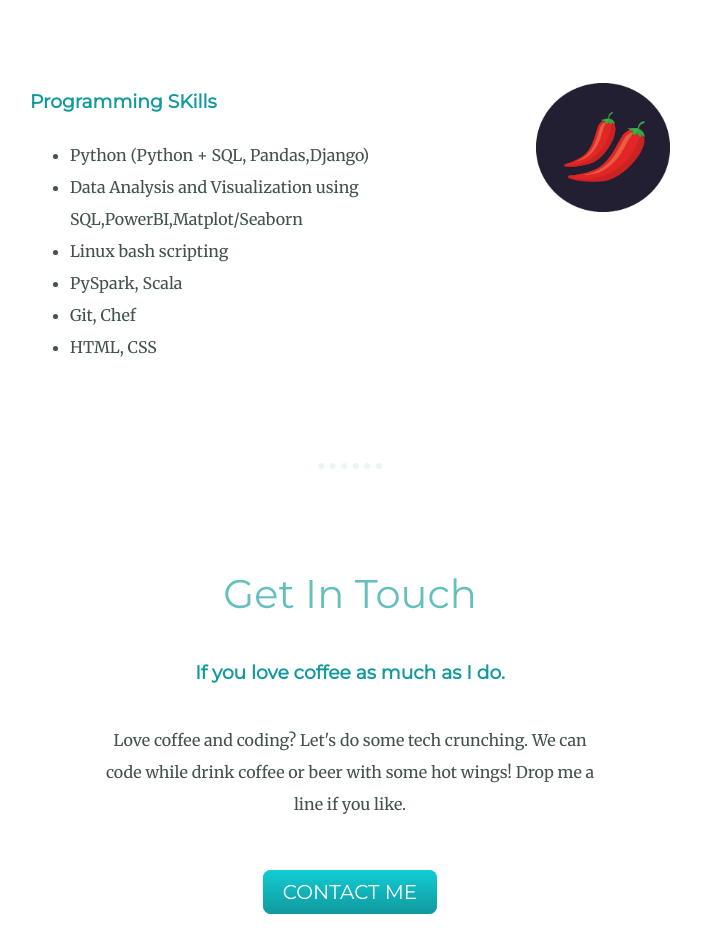
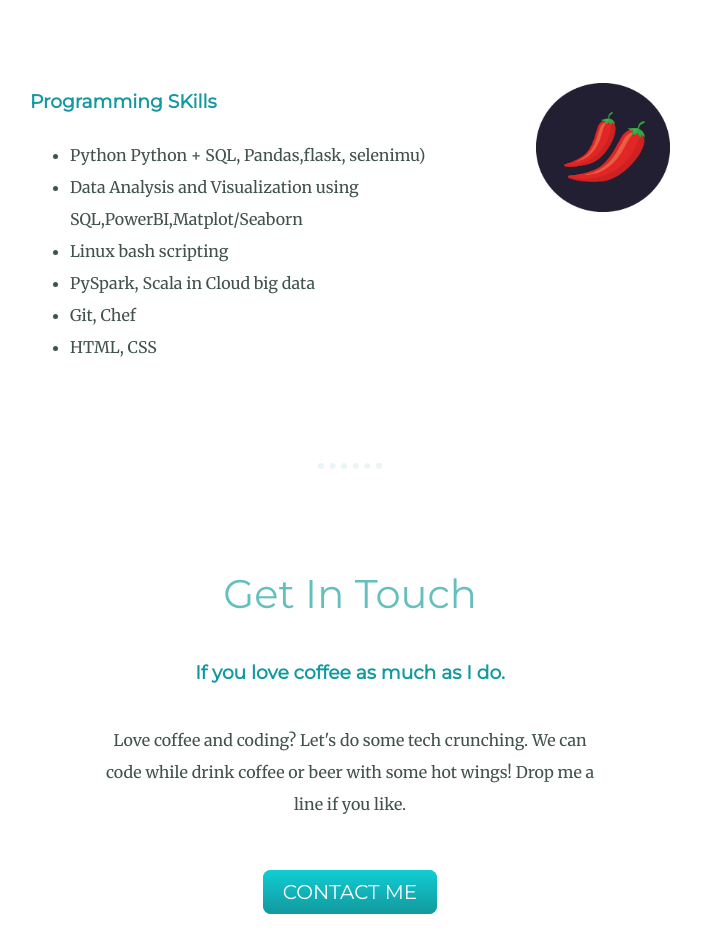
Before and after one commit to MikeLiDataEngineer/CV, a plain HTML site: page index.html in a window 1280 px wide. Shown: the part 1880-2816 px from the top of the page, without its empty margins (290-991 px from the left). Drawn offline with Linux system fonts and the light colour scheme.

Commit message:
Update index.html
add programming skills

```diff
--- a/index.html
+++ b/index.html
@@ -41,10 +41,10 @@
         <img class="chilli-img" src="images/chillies.png" alt="chillies-img">
 
         <h3>Programming SKills</h3>
-        <p><ul><li>Python (Python + SQL, Pandas,Django)</li>
+        <p><ul><li>Python Python + SQL, Pandas,flask, selenimu)</li>
                <li>Data Analysis and Visualization using SQL,PowerBI,Matplot/Seaborn</li>
                <li>Linux bash scripting</li>
-               <li>PySpark, Scala</li>
+               <li>PySpark, Scala in Cloud big data</li>
                <li>Git, Chef</li>
                <li>HTML, CSS</li>
              </ul></p>
```
